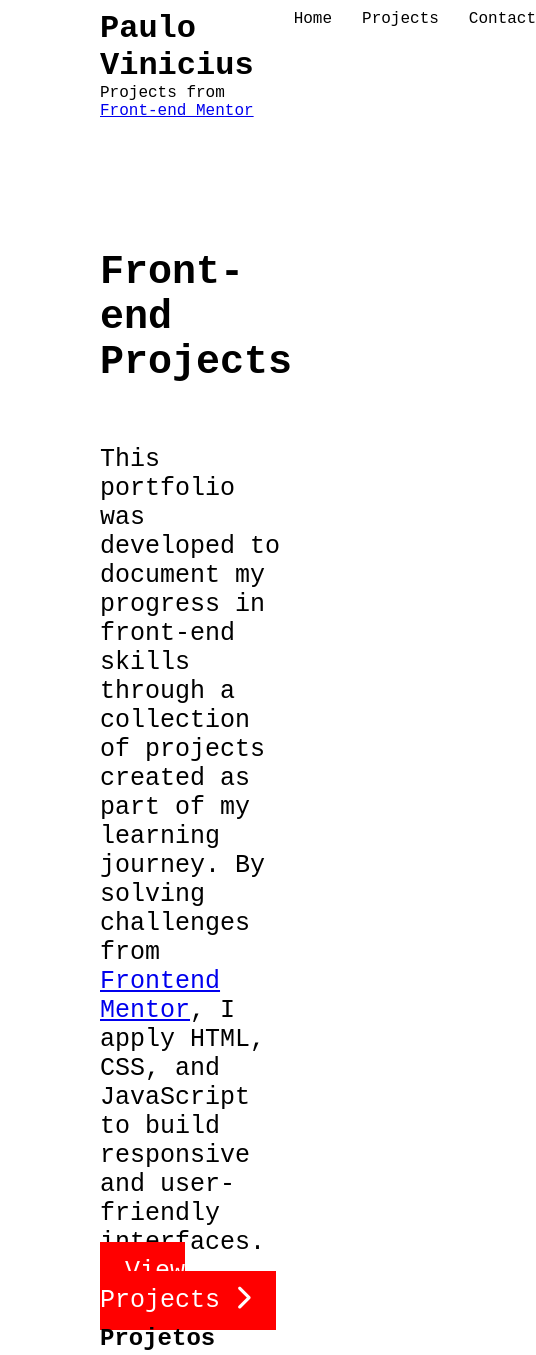
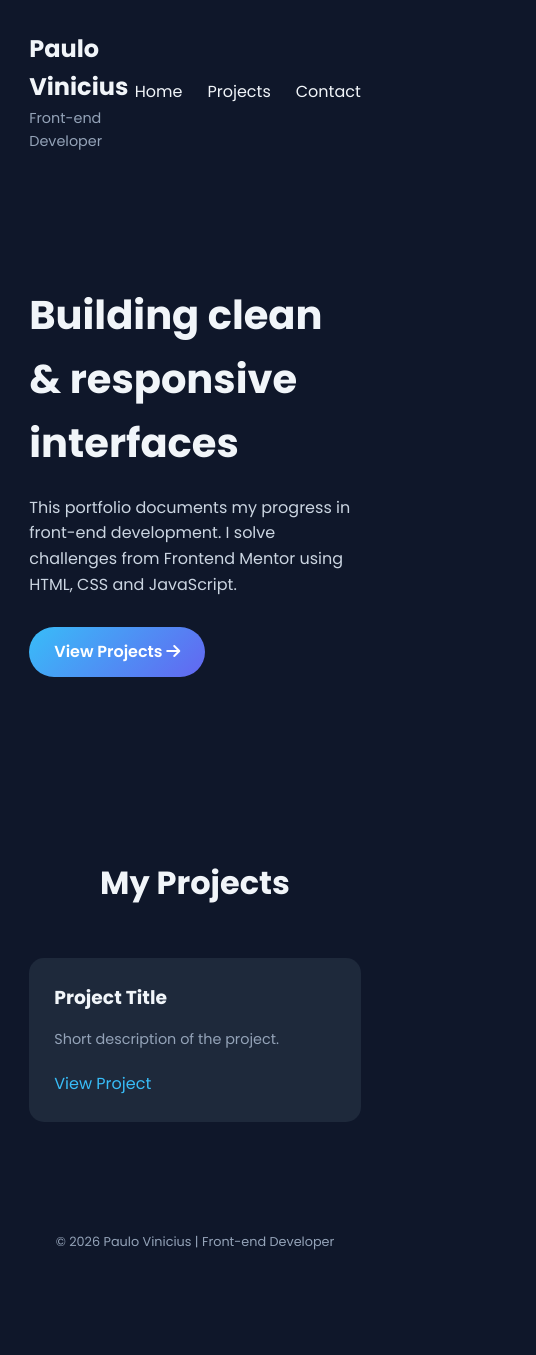
Before and after one commit to opatilo-cruvel/frontend-mentor-portfolio, a plain HTML site: page index.html in a window 390 px wide. Shown: the whole page, 536 px wide, since content can reach past the window. After the commit the page ends 1282 px from the top, so only its background shows below. Drawn offline with Linux system fonts and the light colour scheme.

Commit message:
feat: improve portfolio layout and add modern responsive styling

```diff
--- a/assets/css/style.css
+++ b/assets/css/style.css
@@ -1,54 +1,141 @@
-*{
+* {
     margin: 0;
-    font-family: 'Courier New', Courier, monospace;
+    padding: 0;
+    box-sizing: border-box;
 }
 
-.container{
-    margin-left: 100px;
-    margin-right: 100px;
-    margin-top: 10px;
+body {
+    font-family: 'Poppins', sans-serif;
+    background: #0f172a;
+    color: #f1f5f9;
+    line-height: 1.6;
 }
 
-header {
-    display: flex;
-    justify-content: space-between;
-}
-
-header div{
-    display: flex;
-    flex-direction: column;
-}
-
-ul{
-    display: flex;
-    gap: 30px;
-    list-style-type: none;
-}
-
-header ul li:hover {
-    border-bottom: solid 2px ;
-}
-
-.content-body {
-    margin-top: 130px;
+.container {
+    width: 85%;
+    max-width: 1100px;
+    margin: auto;
 }
 
 
-.text-title {
-    font-size: 40px;
-    margin-bottom: 25px;
+.header {
+    display: flex;
+    justify-content: space-between;
+    align-items: center;
+    padding: 30px 0;
 }
 
-.text-content {
-    font-size: 25px;
-    margin-top: 60px;
+.logo h1 {
+    font-size: 1.5rem;
+    font-weight: 700;
 }
 
+.logo p {
+    font-size: 0.9rem;
+    color: #94a3b8;
+}
+
+.nav-links {
+    display: flex;
+    gap: 25px;
+    list-style: none;
+}
+
+.nav-links a {
+    text-decoration: none;
+    color: #f1f5f9;
+    font-weight: 500;
+    transition: 0.3s;
+}
+
+.nav-links a:hover {
+    color: #38bdf8;
+}
+
+
+.hero {
+    padding: 100px 0;
+}
+
+.hero-text h2 {
+    font-size: 2.5rem;
+    margin-bottom: 20px;
+}
+
+.hero-text p {
+    max-width: 600px;
+    margin-bottom: 30px;
+    color: #cbd5e1;
+}
+
+
 .btn {
-    background-color: red;
+    display: inline-block;
+    padding: 12px 25px;
+    background: linear-gradient(135deg, #38bdf8, #6366f1);
     color: white;
-    margin-top: 60px;
-    padding: 15px 25px;
-    font-size: 25px;
     text-decoration: none;
+    border-radius: 30px;
+    font-weight: 600;
+    transition: 0.3s ease;
 }
+
+.btn:hover {
+    transform: translateY(-3px);
+    box-shadow: 0 10px 20px rgba(0,0,0,0.3);
+}
+
+
+
+.projects {
+    padding: 80px 0;
+}
+
+.projects h2 {
+    text-align: center;
+    margin-bottom: 50px;
+    font-size: 2rem;
+}
+
+.project-cards {
+    display: grid;
+    grid-template-columns: repeat(auto-fit, minmax(250px, 1fr));
+    gap: 30px;
+}
+
+.card {
+    background: #1e293b;
+    padding: 25px;
+    border-radius: 15px;
+    transition: 0.3s ease;
+}
+
+.card:hover {
+    transform: translateY(-5px);
+    background: #273549;
+}
+
+.card h3 {
+    margin-bottom: 15px;
+}
+
+.card p {
+    font-size: 0.9rem;
+    color: #94a3b8;
+    margin-bottom: 20px;
+}
+
+.card a {
+    text-decoration: none;
+    color: #38bdf8;
+    font-weight: 500;
+}
+
+
+
+footer {
+    text-align: center;
+    padding: 30px 0;
+    color: #94a3b8;
+    font-size: 0.8rem;
+}
--- a/index.html
+++ b/index.html
@@ -2,46 +2,61 @@
 <html lang="en">
 <head>
     <meta charset="UTF-8">
+    <title>Paulo Vinicius | Front-end Developer</title>
     <meta name="viewport" content="width=device-width, initial-scale=1.0">
-    <title>Front-end Portfolio</title>
+
+
+    <link href="https://fonts.googleapis.com/css2?family=Poppins:wght@300;400;600;700&display=swap" rel="stylesheet">
     <link rel="stylesheet" href="./assets/css/style.css">
     <link rel="stylesheet" href="https://cdnjs.cloudflare.com/ajax/libs/font-awesome/6.5.0/css/all.min.css">
 </head>
+
 <body>
-    <header class="container">
 
+<header class="container header">
     <div class="logo">
         <h1>Paulo Vinicius</h1>
-                <p>Projects from <a href="https://www.frontendmentor.io/home">Front-end Mentor</a></p>
+        <p>Front-end Developer</p>
     </div>
-            <ul>
-                <li>Home</li>
-                <li>Projects</li>
-                <li>Contact</li>
+
+    <nav>
+        <ul class="nav-links">
+            <li><a href="#">Home</a></li>
+            <li><a href="#projects">Projects</a></li>
+            <li><a href="#">Contact</a></li>
         </ul>
-
+    </nav>
 </header>
 
-    <section class="container content-body">
-        <div class="texts">
-            <h1 class="text-title">Front-end Projects</h1>
-            <p class="text-content">This portfolio was developed to document my progress in front-end skills through a collection of projects created as part of my learning journey.
-By solving challenges from <a href="https://www.frontendmentor.io/home">Frontend Mentor</a>, I apply HTML, CSS, and JavaScript to build responsive and user-friendly interfaces.</p>
+<section class="hero container">
+    <div class="hero-text">
+        <h2>Building clean & responsive interfaces</h2>
+        <p>
+            This portfolio documents my progress in front-end development.
+            I solve challenges from Frontend Mentor using HTML, CSS and JavaScript.
+        </p>
 
-            <div>
-                <a class="btn" href="./pages/projects.html">View Projects <i class="fa-solid fa-chevron-right"></i></a>
+        <a class="btn" href="./pages/projects.html">
+            View Projects <i class="fa-solid fa-arrow-right"></i>
+        </a>
+    </div>
+</section>
+
+<section class="projects container" id="projects">
+    <h2>My Projects</h2>
+
+    <div class="project-cards">
+        <div class="card">
+            <h3>Project Title</h3>
+            <p>Short description of the project.</p>
+            <a href="#">View Project</a>
         </div>
     </div>
 </section>
 
-    <section class="container projects" id="projects">
-            <h1>Projetos</h1>
-            <div class="project-cards container">
-                <div class="card">
-
-                </div>
-            </div>
-    </section>
+<footer>
+    <p>© 2026 Paulo Vinicius | Front-end Developer</p>
+</footer>
 
 </body>
 </html>
```
Lines whose indentation alone changed are shown as unchanged.
